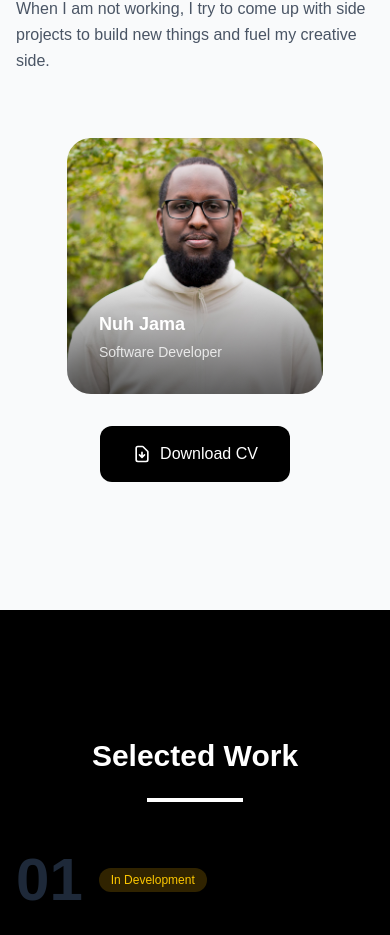
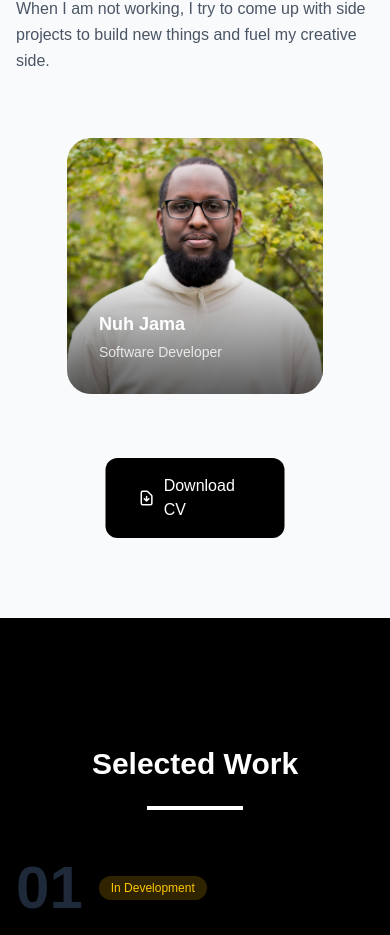
Before and after one commit to numoh/portfolio, a Next.js app: page / in a window 390 px wide. Shown: the part 1179-2114 px from the top of the page. Built offline with nearby package versions, Linux system fonts and the light colour scheme.

Commit message:
Added more space between picture and CV button on mobile

```diff
--- a/src/components/sections/About.tsx
+++ b/src/components/sections/About.tsx
@@ -36,7 +36,7 @@ export default function About() {
 
           </div>
 
-          <div className="relative lg:order-2">
+          <div className="relative lg:order-2 pb-24 lg:pb-0">
             <div className="w-64 h-64 sm:w-80 sm:h-80 lg:w-96 lg:h-96 rounded-3xl mx-auto relative overflow-hidden group">
               <img
                 src="/nuh_image.png"
@@ -51,7 +51,7 @@ export default function About() {
             </div>
 
             {/* Mobile CV Button */}
-            <div className="mt-8 text-center lg:hidden">
+            <div className="absolute -bottom-12 left-1/2 transform -translate-x-1/2 lg:hidden">
               <a
                 href="/cv.pdf"
                 download
```
